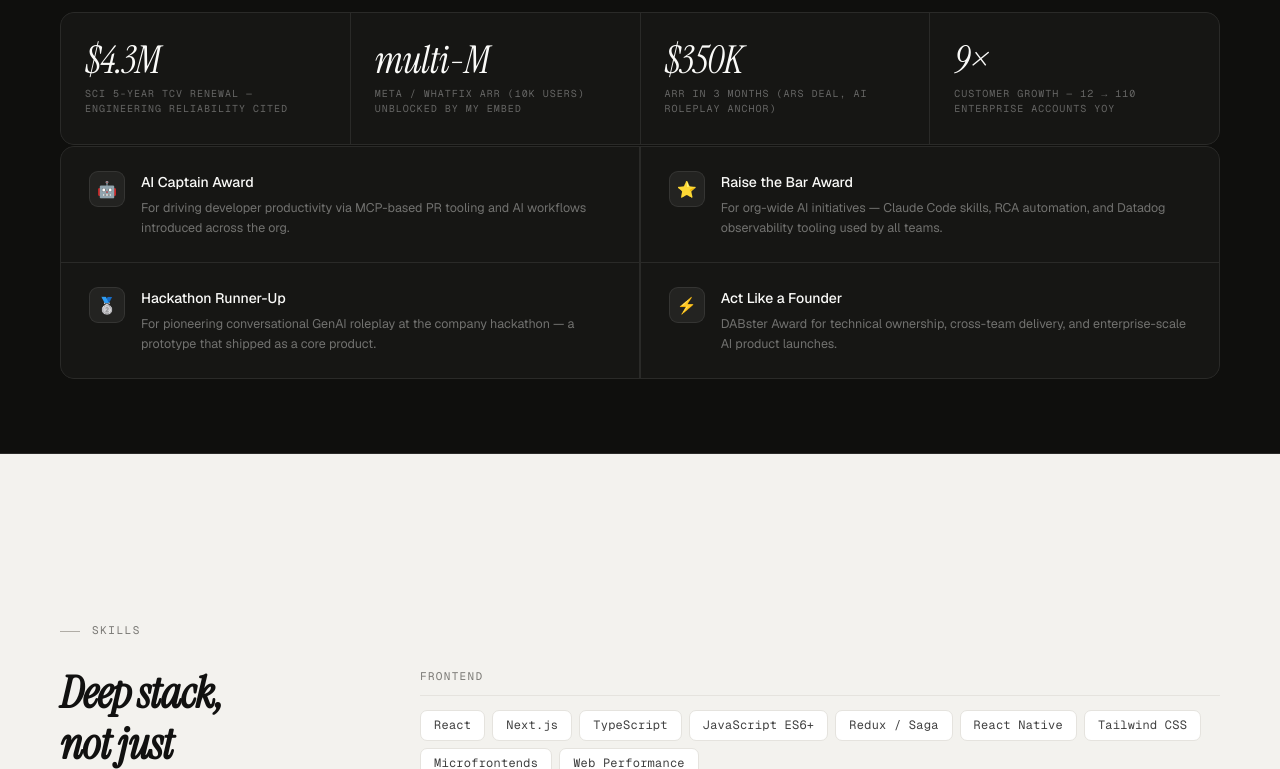
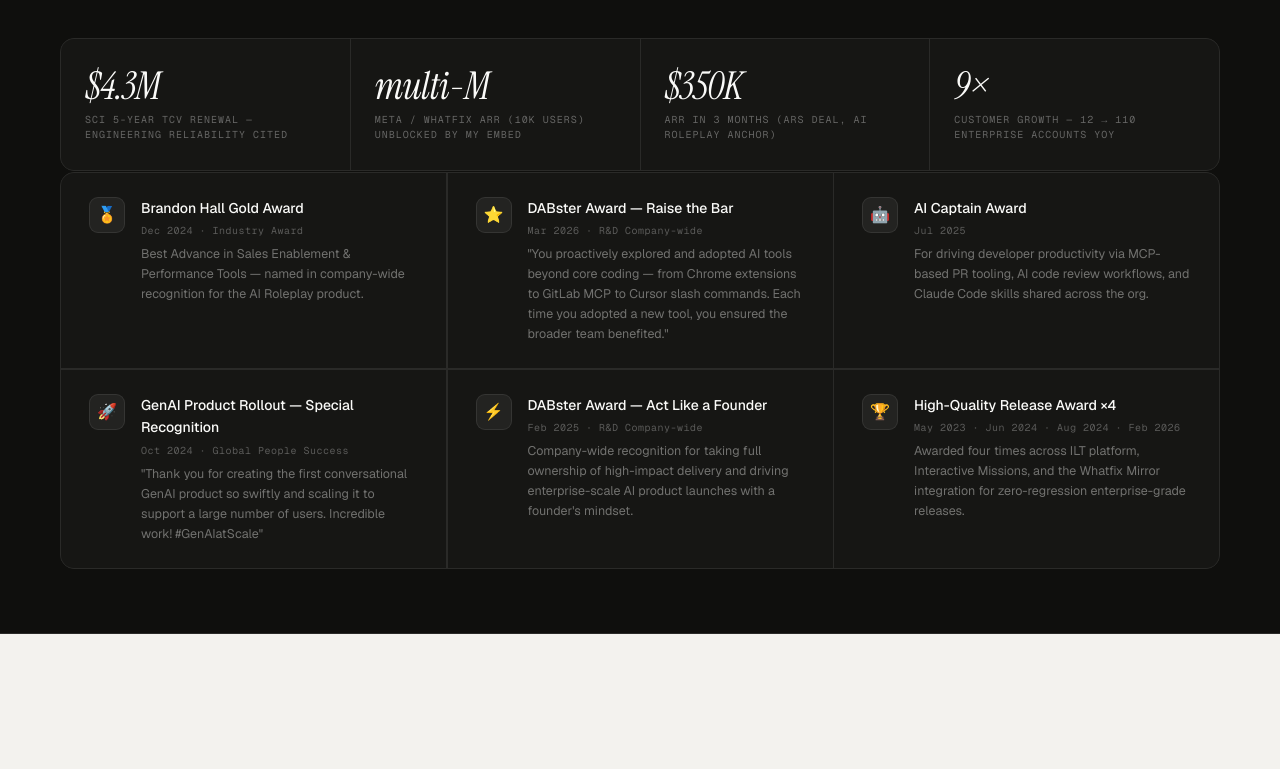
Before and after one commit to sugata98/portfolio, a plain HTML site: page index.html in a window 1280 px wide. Shown: the part 2918-3687 px from the top of the page. Drawn offline with nearby package versions, Linux system fonts and the light colour scheme.

Commit message:
update: portfolio with latest content

```diff
--- a/index.html
+++ b/index.html
@@ -476,7 +476,7 @@ section{
 /* Awards */
 .awards-grid{
   display:grid;
-  grid-template-columns:repeat(2,1fr);
+  grid-template-columns:repeat(3,1fr);
   gap:1.5px;
   background:var(--border-dark);
   border:1px solid var(--border-dark);
@@ -501,6 +501,11 @@ section{
 .acard-name{
   font-size:14px;font-weight:500;
   color:#fafaf8;margin-bottom:4px;
+}
+.acard-year{
+  font-family:var(--font-mono);font-size:10px!important;
+  color:rgba(250,250,248,.3)!important;
+  letter-spacing:.05em;margin-bottom:5px;
 }
 .acard-desc{
   font-size:12.5px;
@@ -624,7 +629,7 @@ footer{
   .skills-layout,.contact-grid{grid-template-columns:1fr;}
   .hero-stats{margin-top:2rem;}
   .impact-nums,.pillars{grid-template-columns:repeat(2,1fr);}
-  .awards-grid{grid-template-columns:1fr;}
+  .awards-grid{grid-template-columns:repeat(2,1fr);}
   footer{padding:1.25rem 1.5rem;flex-direction:column;gap:.5rem;text-align:center;}
 }
 @media(max-width:520px){
@@ -732,9 +737,10 @@ footer{
         <strong>AI-native by default.</strong> Introduced MCP-based AI code review workflows to the engineering org in April 2025 — months before it became company policy. Built the <code style="font-family:var(--font-mono);font-size:12px;color:rgba(255,255,255,.5)">/generate-rca-for-alert</code> Claude Code skill adopted by the entire missions-engg team. Designated by my EM as the senior engineer to own and shape Claude skills for the team.
       </div>
       <div class="ac-badge-wrap">
+        <span class="ac-badge">Brandon Hall Gold Award</span>
         <span class="ac-badge">AI Captain Award</span>
-        <span class="ac-badge">Raise the Bar Award</span>
-        <span class="ac-badge">Hackathon Runner-Up</span>
+        <span class="ac-badge">DABster — Raise the Bar</span>
+        <span class="ac-badge">HQ Release Award ×4</span>
       </div>
     </div>
   </div>
@@ -841,31 +847,51 @@ footer{
     </div>
     <div class="awards-grid r" style="transition-delay:.1s">
       <div class="acard">
-        <div class="acard-icon">🤖</div>
+        <div class="acard-icon">🏅</div>
         <div>
-          <div class="acard-name">AI Captain Award</div>
-          <div class="acard-desc">For driving developer productivity via MCP-based PR tooling and AI workflows introduced across the org.</div>
+          <div class="acard-name">Brandon Hall Gold Award</div>
+          <div class="acard-desc acard-year">Dec 2024 · Industry Award</div>
+          <div class="acard-desc">Best Advance in Sales Enablement &amp; Performance Tools — named in company-wide recognition for the AI Roleplay product.</div>
         </div>
       </div>
       <div class="acard">
         <div class="acard-icon">⭐</div>
         <div>
-          <div class="acard-name">Raise the Bar Award</div>
-          <div class="acard-desc">For org-wide AI initiatives — Claude Code skills, RCA automation, and Datadog observability tooling used by all teams.</div>
+          <div class="acard-name">DABster Award — Raise the Bar</div>
+          <div class="acard-desc acard-year">Mar 2026 · R&amp;D Company-wide</div>
+          <div class="acard-desc">"You proactively explored and adopted AI tools beyond core coding — from Chrome extensions to GitLab MCP to Cursor slash commands. Each time you adopted a new tool, you ensured the broader team benefited."</div>
         </div>
       </div>
       <div class="acard">
-        <div class="acard-icon">🥈</div>
+        <div class="acard-icon">🤖</div>
         <div>
-          <div class="acard-name">Hackathon Runner-Up</div>
-          <div class="acard-desc">For pioneering conversational GenAI roleplay at the company hackathon — a prototype that shipped as a core product.</div>
+          <div class="acard-name">AI Captain Award</div>
+          <div class="acard-desc acard-year">Jul 2025</div>
+          <div class="acard-desc">For driving developer productivity via MCP-based PR tooling, AI code review workflows, and Claude Code skills shared across the org.</div>
+        </div>
+      </div>
+      <div class="acard">
+        <div class="acard-icon">🚀</div>
+        <div>
+          <div class="acard-name">GenAI Product Rollout — Special Recognition</div>
+          <div class="acard-desc acard-year">Oct 2024 · Global People Success</div>
+          <div class="acard-desc">"Thank you for creating the first conversational GenAI product so swiftly and scaling it to support a large number of users. Incredible work! #GenAIatScale"</div>
         </div>
       </div>
       <div class="acard">
         <div class="acard-icon">⚡</div>
         <div>
-          <div class="acard-name">Act Like a Founder</div>
-          <div class="acard-desc">DABster Award for technical ownership, cross-team delivery, and enterprise-scale AI product launches.</div>
+          <div class="acard-name">DABster Award — Act Like a Founder</div>
+          <div class="acard-desc acard-year">Feb 2025 · R&amp;D Company-wide</div>
+          <div class="acard-desc">Company-wide recognition for taking full ownership of high-impact delivery and driving enterprise-scale AI product launches with a founder's mindset.</div>
+        </div>
+      </div>
+      <div class="acard">
+        <div class="acard-icon">🏆</div>
+        <div>
+          <div class="acard-name">High-Quality Release Award ×4</div>
+          <div class="acard-desc acard-year">May 2023 · Jun 2024 · Aug 2024 · Feb 2026</div>
+          <div class="acard-desc">Awarded four times across ILT platform, Interactive Missions, and the Whatfix Mirror integration for zero-regression enterprise-grade releases.</div>
         </div>
       </div>
     </div>
```
Also changed, not shown: 1 other file.
